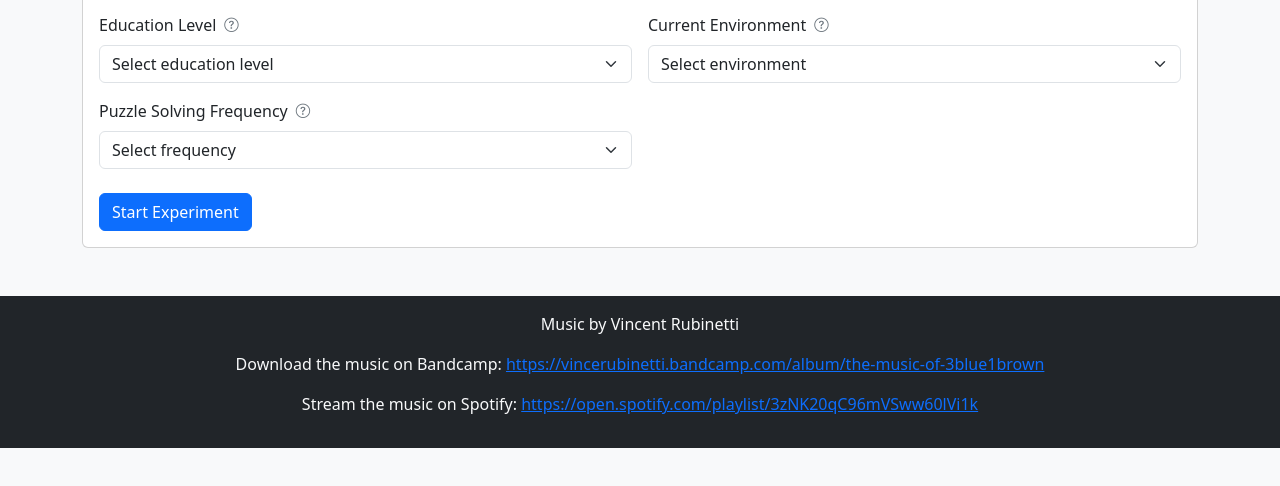
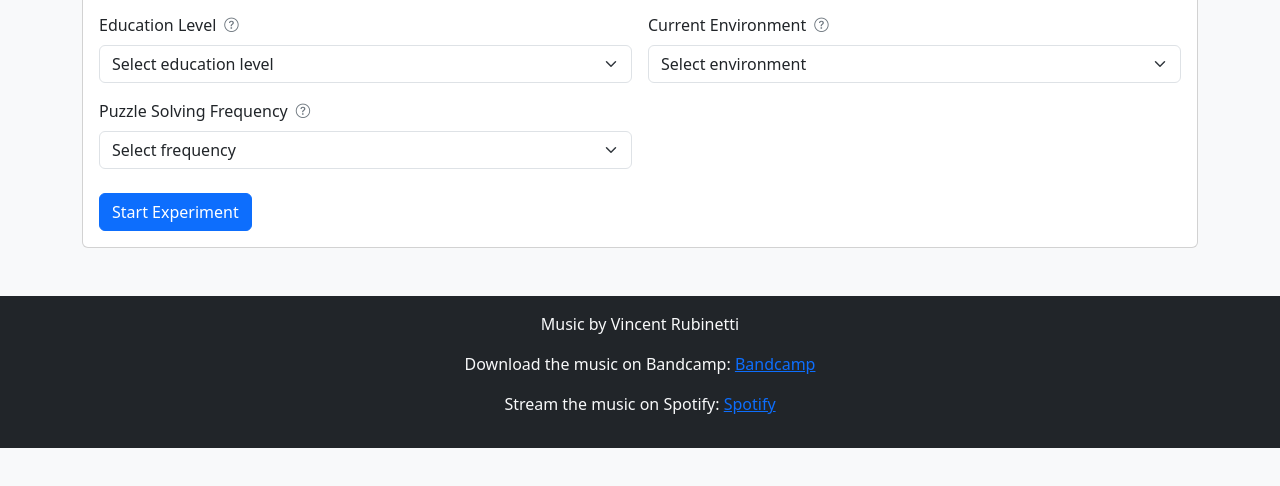
Before and after one commit to gilga98/cognitive-survey, a plain HTML site: page index.html in a window 1280 px wide. Shown: the part 216-702 px from the top of the page. Drawn offline with nearby package versions, Linux system fonts and the light colour scheme.

Commit message:
Update index.html

```diff
--- a/index.html
+++ b/index.html
@@ -244,8 +244,8 @@
     <footer class="footer bg-dark text-center text-light py-3">
         <div class="container">
                     <p>Music by Vincent Rubinetti</p>
-                    <p>Download the music on Bandcamp: <a href="https://vincerubinetti.bandcamp.com/album/the-music-of-3blue1brown">https://vincerubinetti.bandcamp.com/album/the-music-of-3blue1brown</a></p>
-                    <p>Stream the music on Spotify: <a href="https://open.spotify.com/playlist/3zNK20qC96mVSww60lVi1k">https://open.spotify.com/playlist/3zNK20qC96mVSww60lVi1k</a></p>
+                    <p>Download the music on Bandcamp: <a href="https://vincerubinetti.bandcamp.com/album/the-music-of-3blue1brown">Bandcamp</a></p>
+                    <p>Stream the music on Spotify: <a href="https://open.spotify.com/playlist/3zNK20qC96mVSww60lVi1k">Spotify</a></p>
         </div>
     </footer>
 
```
